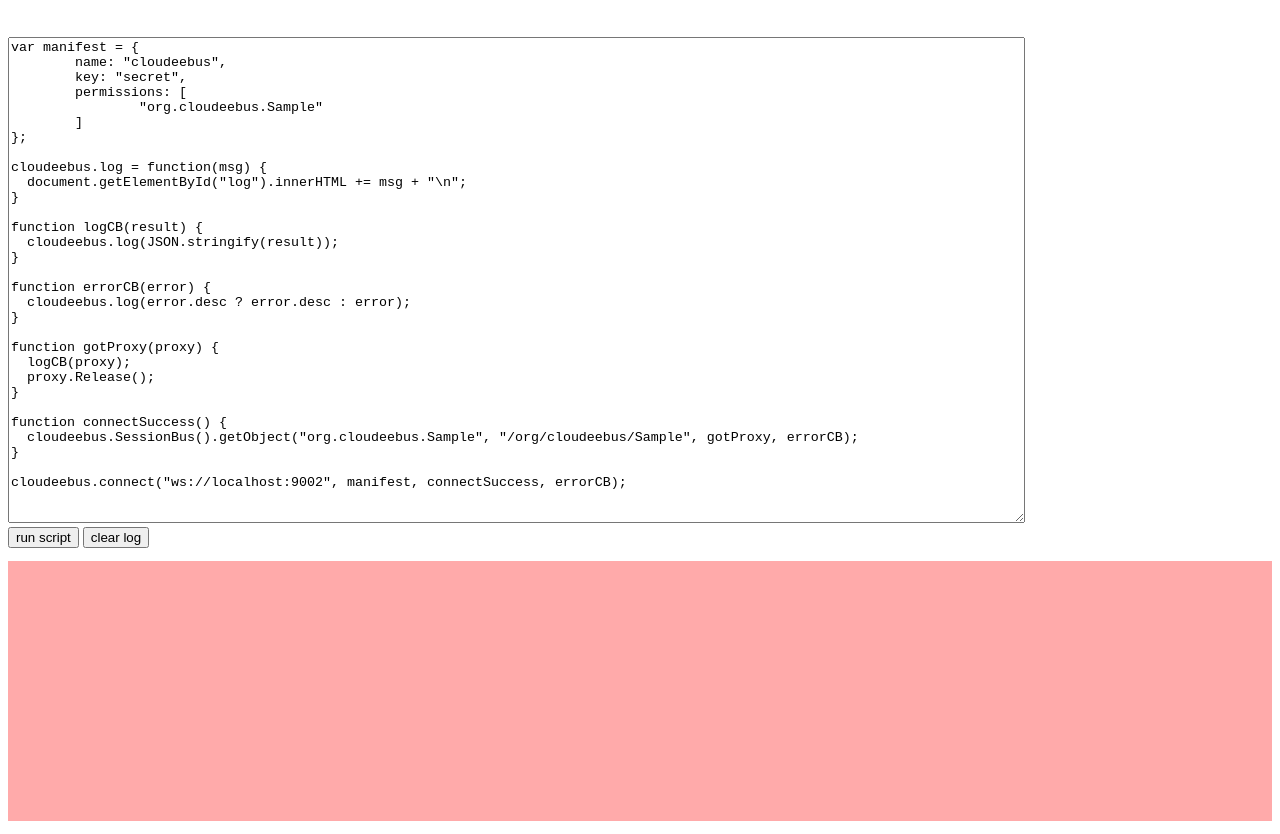
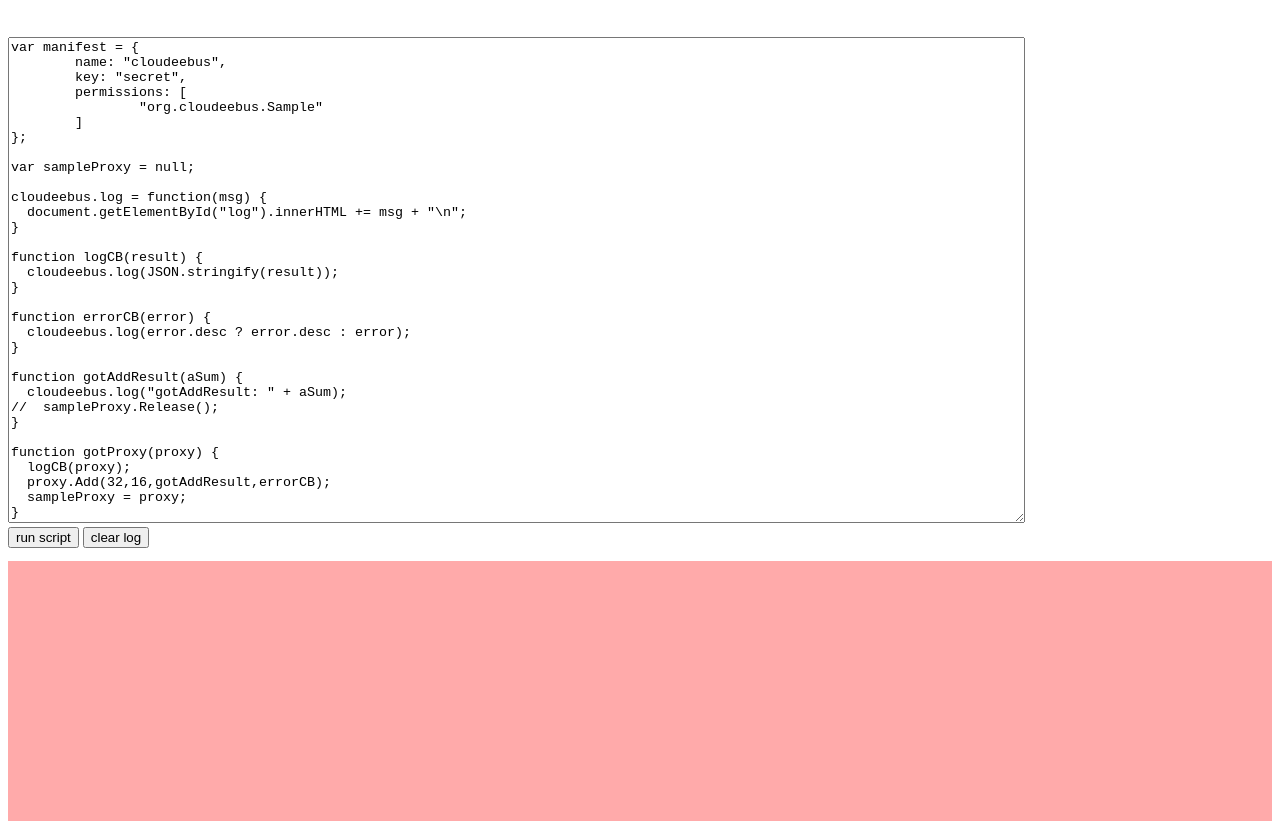
Before and after one commit to intel/cloudeebus, a plain HTML site: page doc/agent/client.html in a window 1280 px wide. Shown: the part 61-895 px from the top of the page. Drawn offline with Linux system fonts and the light colour scheme.

Commit message:
agent client/server doc: adder function to test parameters / return values

```diff
--- a/doc/agent/client.html
+++ b/doc/agent/client.html
@@ -26,6 +26,8 @@ var manifest = {
 	]
 };
 
+var sampleProxy = null;
+
 cloudeebus.log = function(msg) {
   document.getElementById("log").innerHTML += msg + "\n";
 }
@@ -38,9 +40,15 @@ function errorCB(error) {
   cloudeebus.log(error.desc ? error.desc : error);
 }
 
+function gotAddResult(aSum) {
+  cloudeebus.log("gotAddResult: " + aSum);
+//  sampleProxy.Release();
+}
+
 function gotProxy(proxy) {
   logCB(proxy);
-  proxy.Release();
+  proxy.Add(32,16,gotAddResult,errorCB);
+  sampleProxy = proxy;
 }
 
 function connectSuccess() {
```
Also changed, not shown: doc/agent/server.html (+8 -1 lines).
